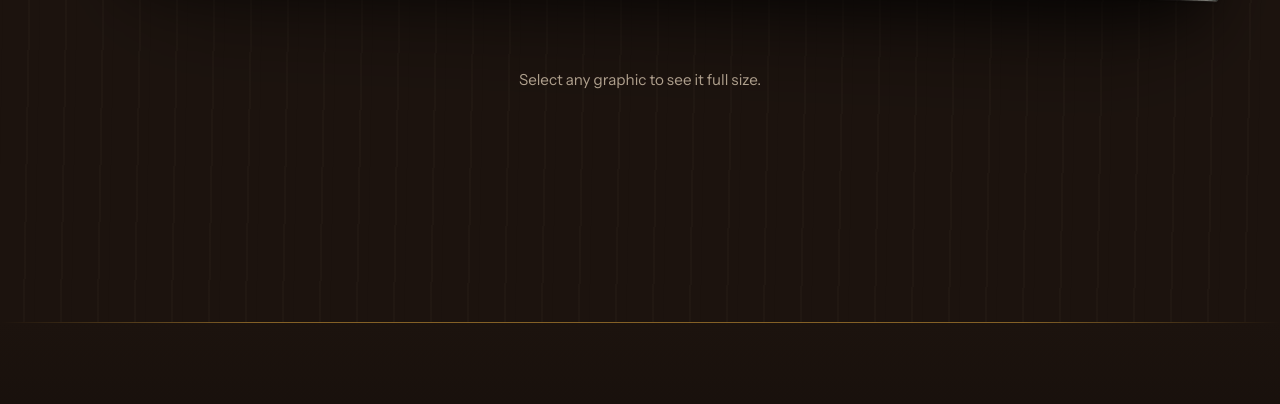
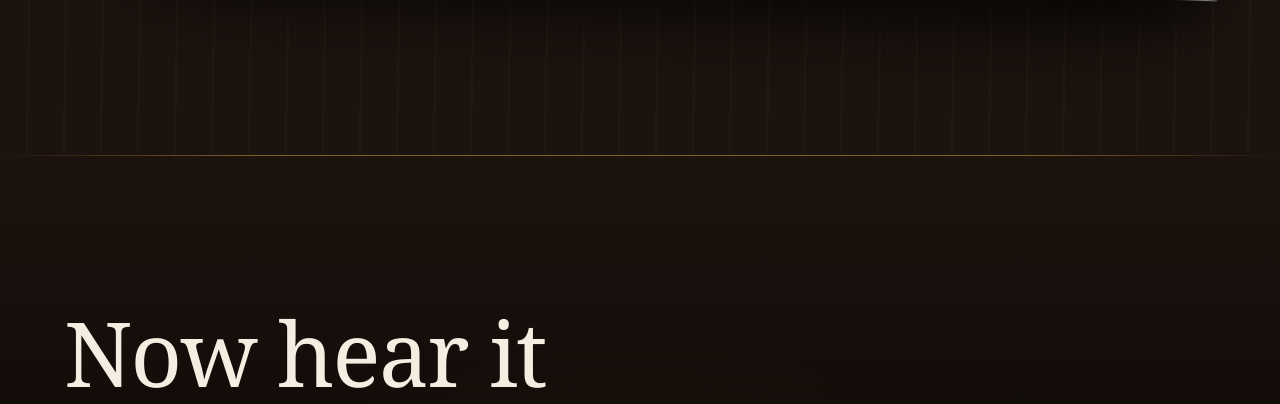
Before and after one commit to sampod1/daily-bread, a plain HTML site: page index.html in a window 1280 px wide. Shown: the part 4735-5139 px from the top of the page. Drawn offline with Linux system fonts and the light colour scheme; a web font is replaced by a local one.

Commit message:
Update index.html

```diff
--- a/index.html
+++ b/index.html
@@ -111,7 +111,6 @@
         </figure>
       </article>
 
-      <p class="courses__hint">Select any graphic to see it full size.</p>
     </section>
 
     <section id="film" class="film" aria-labelledby="film-title">
```
